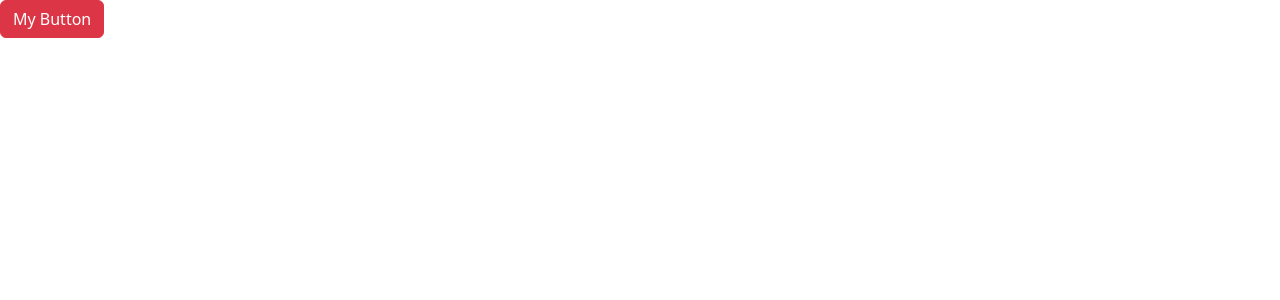
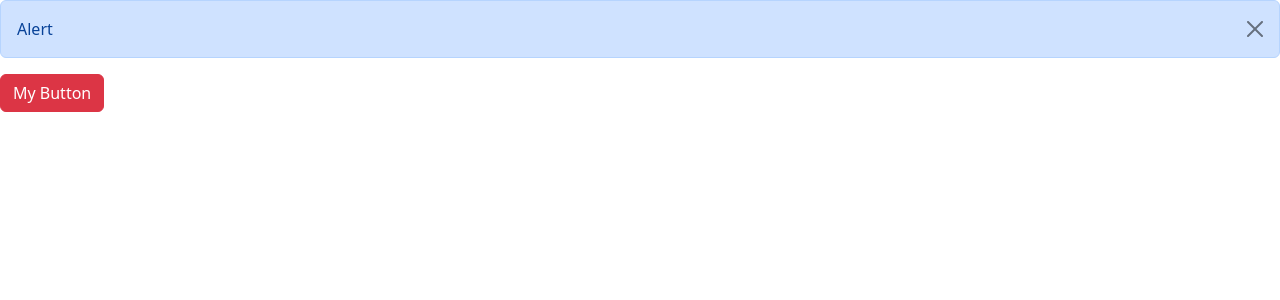
Before and after one commit to Abhishekbhard/react-app, a React (Vite) app: page / in a window 1280 px wide. Both pictures are taken after a click on the button "My Button". Shown: the top 300 px of the page. Built offline with nearby package versions, Linux system fonts and the light colour scheme.

Commit message:
Showing Alert

```diff
--- a/src/App.tsx
+++ b/src/App.tsx
@@ -1,9 +1,16 @@
+import { useState } from "react";
+import Alert from "./components/Alert";
 import Button from "./components/Button";
 
 function App() {
+  const [showAlert, setShowAlert] = useState(false);
   return (
     <div>
-      <Button color="danger" onClick={() => console.log("Clicked")}>
+      {showAlert && (
+        <Alert onCloseClick={() => setShowAlert(false)}>Alert</Alert>
+      )}
+
+      <Button color="danger" onClick={() => setShowAlert(true)}>
         My Button
       </Button>
     </div>
--- a/src/components/Alert.tsx
+++ b/src/components/Alert.tsx
@@ -1,9 +1,21 @@
 import { ReactNode } from "react";
 interface Props {
   children: ReactNode;
+  onCloseClick: () => void;
 }
-const Alert = ({ children }: Props) => {
-  return <div className="alert alert-primary">{children}</div>;
+const Alert = ({ children, onCloseClick }: Props) => {
+  return (
+    <div className="alert alert-primary alert-dismissible fade-show">
+      {children}
+      <button
+        type="button"
+        className="btn-close"
+        data-bs-dismiss="alert"
+        aria-label="Close"
+        onClick={onCloseClick}
+      ></button>
+    </div>
+  );
 };
 
 export default Alert;
```
